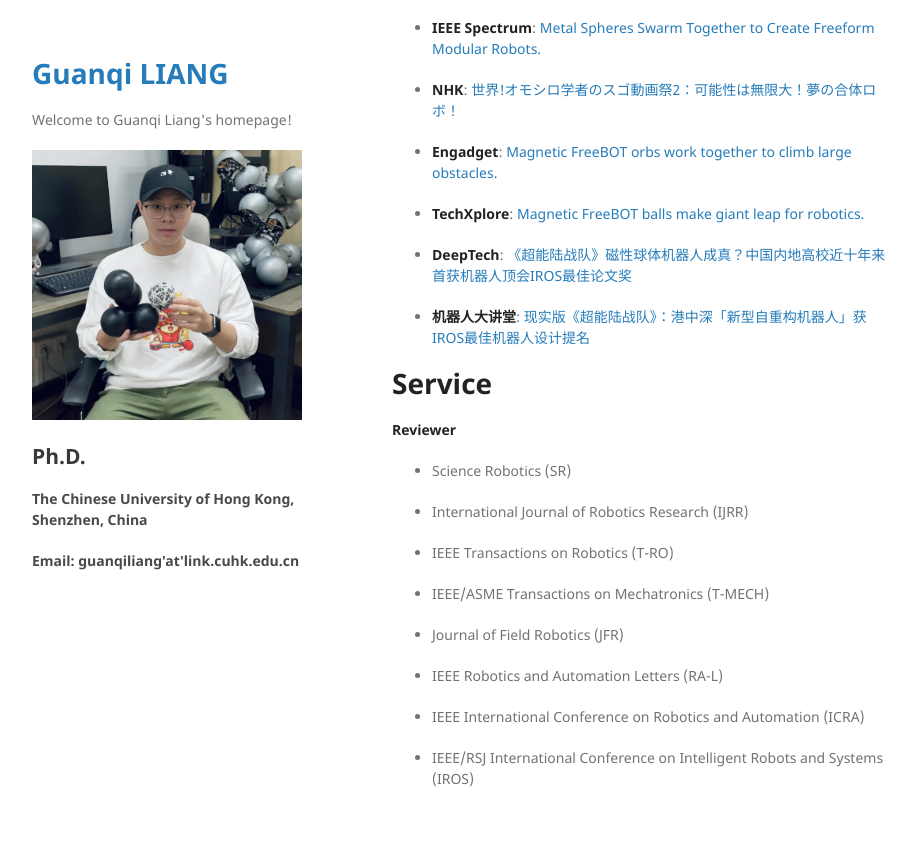
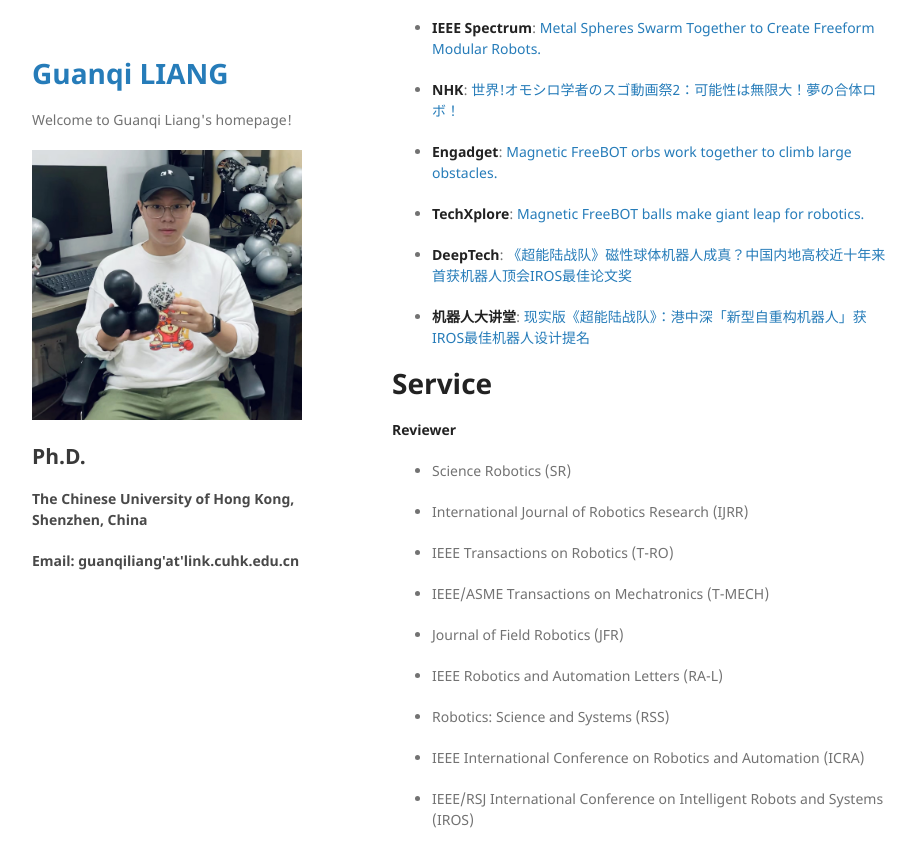
Before and after one commit to guanqiliang/guanqiliang.github.com, a Jekyll site: the page built from index.md, in a window 1280 px wide and 900 px high, scrolled down 2532 px. Shown: the top 867 px of the window, without its empty margins (178-1094 px from the left). Built offline with Jekyll 4.4.1, drawn with Linux system fonts in a browser that asks for light colours; our own code applies the rules of GitHub Pages for plain Markdown files.

Commit message:
Update index.md

```diff
--- a/index.md
+++ b/index.md
@@ -99,6 +99,8 @@ Hello, I am a robotics researcher with the research interest in modular robotics
 
 * IEEE Robotics and Automation Letters (RA-L)
 
+* Robotics: Science and Systems (RSS)
+
 * IEEE International Conference on Robotics and Automation (ICRA)
 
 * IEEE/RSJ International Conference on Intelligent Robots and Systems (IROS)
```
